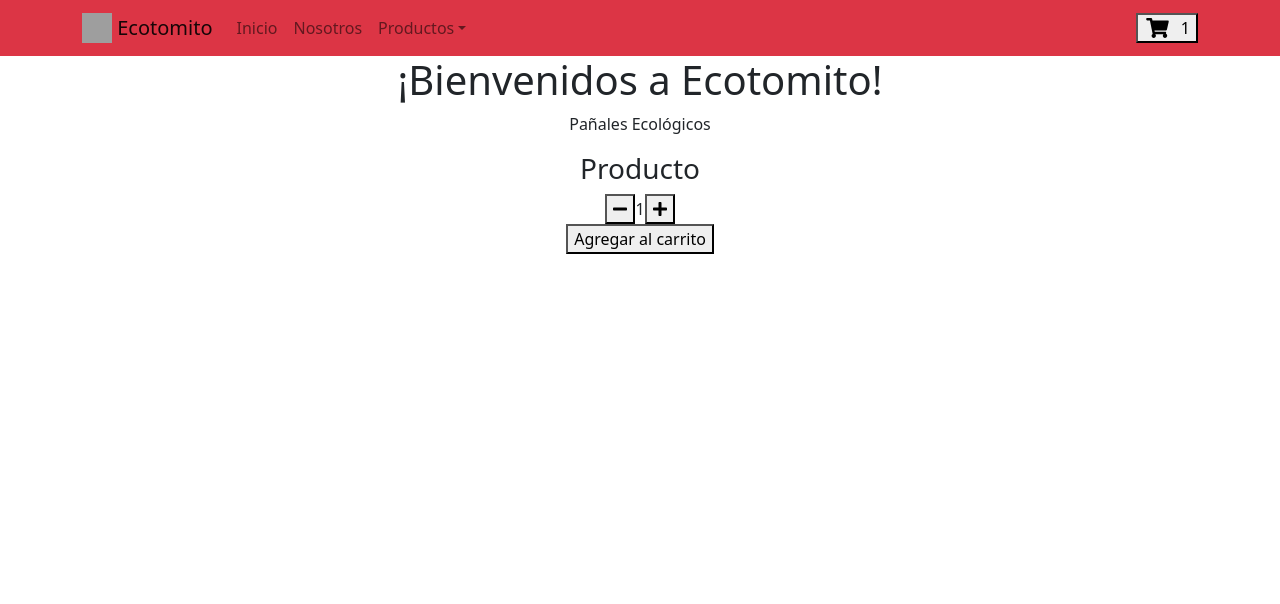
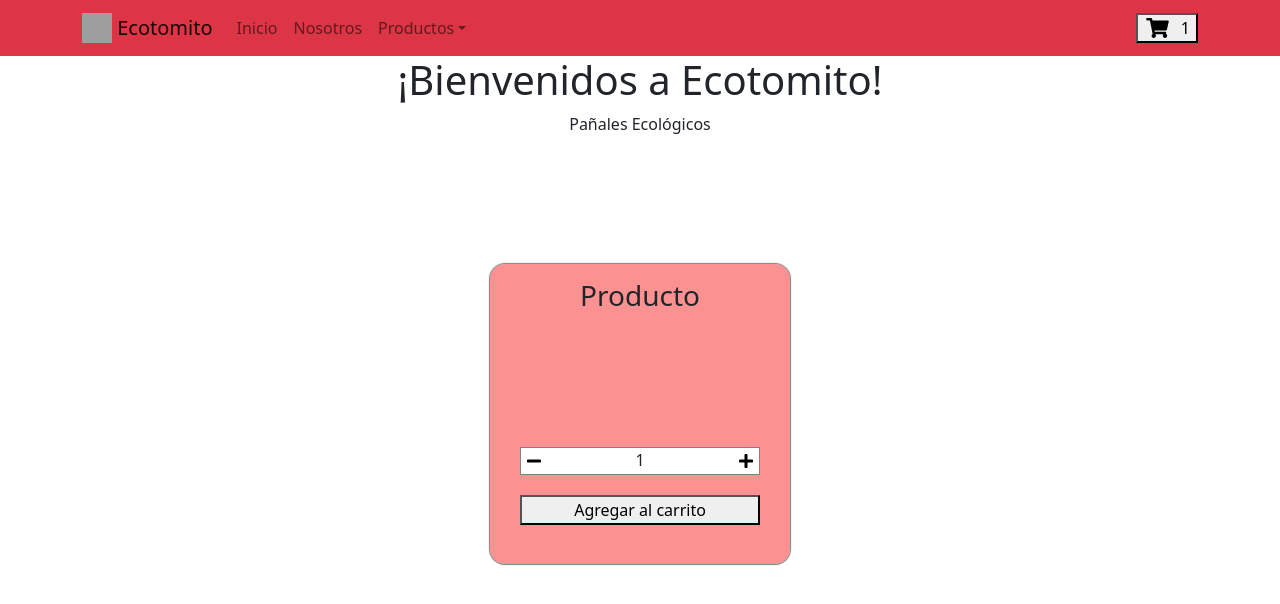
Before and after one commit to jorge-osses/ReactProject, a React (Create React App) app in the folder ecotomito/: page / in a window 1280 px wide. Shown: the top 604 px of the page. Built offline with nearby package versions, Linux system fonts and the light colour scheme; grey boxes are pictures that could not be loaded.

Commit message:
itemCount-itemListContainer

```diff
--- a/ecotomito/src/components/ItemListContainer/ItemListContainer.js
+++ b/ecotomito/src/components/ItemListContainer/ItemListContainer.js
@@ -2,6 +2,11 @@ import Container from 'react-bootstrap/Container';
 import Row from 'react-bootstrap/Row';
 import Col from 'react-bootstrap/Col';
 import ItemCount from '../itemCount/ItemCount';
+
+
+const msg = (valor) => {
+    console.log(`Se agrega el producto seleccionado la cantidad de: ${valor}`)
+  };
 
 const ItemListContainer = ({text}) => (
     <Container>
@@ -13,7 +18,7 @@ const ItemListContainer = ({text}) => (
                 </div>
             </Col>
         </Row>
-        <ItemCount getInitial={1} getStock={15} onAdd={'Se agrega el producto seleccionado la cantidad de:'} />
+        <ItemCount getInitial={1} getStock={15} onAdd={(count)=> msg(count)} />
     </Container>
 )
 export default ItemListContainer
--- a/ecotomito/src/components/itemCount/ItemCount.js
+++ b/ecotomito/src/components/itemCount/ItemCount.js
@@ -1,12 +1,11 @@
 import React, {useState} from 'react'
 import { FontAwesomeIcon } from '@fortawesome/react-fontawesome';
 import { faMinus, faPlus } from '@fortawesome/free-solid-svg-icons';
-
+import './itemCount.css';
 
 const ItemCount = ({getInitial, getStock, onAdd}) => {
   const [count, setCount] = useState(getInitial);
   const [stock] = useState(getStock);
-  const [message] = useState(onAdd);
 
   const increment = () => {
     if (count >= 1 && count < stock){
@@ -18,18 +17,16 @@ const ItemCount = ({getInitial, getStock, onAdd}) => {
       setCount(count - 1);
     }
   }
-  const msg = () => {
-    console.log(`${message} ${count}`)
-  }
+
   return (
-    <div className="container center">
+    <div className="itemCount">
       <div><h3>Producto</h3></div>
-      <div style={{display:'flex', alignItems:'center', justifyContent:'center'}}>
-        <button onClick={decrement}><FontAwesomeIcon icon={faMinus} /></button>
+      <div className="countContainer">
+        <button  onClick={decrement}><FontAwesomeIcon icon={faMinus} /></button>
         <div>{count}</div>
         <button onClick={increment}><FontAwesomeIcon icon={faPlus} /></button>
       </div>
-      <button onClick={msg}>Agregar al carrito</button>
+      <button className="addCartButton" onClick={() => onAdd(count)}>Agregar al carrito</button>
     </div>
   )
 }
--- /dev/null
+++ b/ecotomito/src/components/itemCount/itemCount.css
@@ -0,0 +1,37 @@
+.itemCount{
+    width: 300px;
+    height: 300px;
+    margin:10% auto;
+    border-radius: 15px;
+    box-shadow: 0px 0px 1px 1px grey;
+    transition: 0.4s;
+    background-color: rgba(245, 0, 0, 0.432);
+}
+.itemCount:hover{
+    box-shadow: none;
+    border: 1px black solid;
+}
+.itemCount h3{
+    padding: 15px;
+    margin-bottom: 40%;
+}
+.countContainer{
+    width: 80%;
+    display: flex;
+    justify-content: space-between;
+    border: 1px solid grey;
+    margin: 5px auto;
+    box-shadow: 2px  grey;
+    background-color: white;
+}
+.countContainer button{
+    background-color: white;
+    border: none;
+}
+.countContainer button:hover {
+    color:red;
+}
+.addCartButton{
+    width: 80%;
+    margin-top:5%
+}
```
